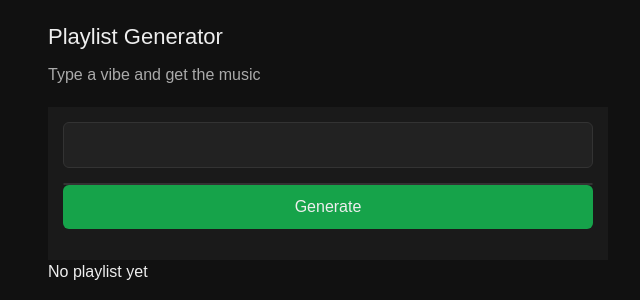
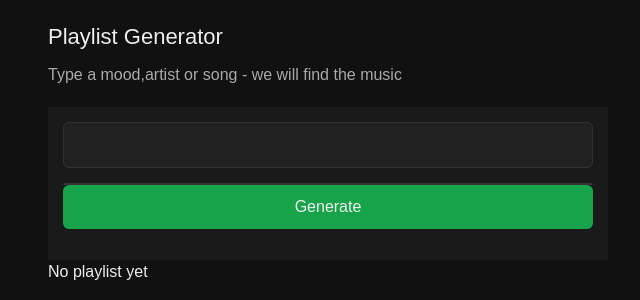
Before and after one commit to Renjini221/plalistgen, a Python web app: template templates/index.html in a window 1280 px wide. Shown: the top 300 px of the page, without its empty margins (312-952 px from the left). Run offline with Jinja, Linux system fonts and the light colour scheme; the template is opened without the code that fills it, so the values that code supplies are empty; some libraries are stand-ins or nearby versions.

Commit message:
Refactor index.html for improved UI and functionality
Updated the HTML structure and styling for the Playlist Generator, improving user interface and experience.

```diff
--- a/templates/index.html
+++ b/templates/index.html
@@ -116,7 +116,7 @@ body{
             <body>
                 <div class="wrap">
 <div class="head">Playlist Generator</div>
-<div class="sub">Type a vibe and get the music</div>
+<div class="sub">Type a mood,artist or song - we will find the music</div>
 <div class="box">
     <form method="POST">
         <input class="input" name="prompt" id="searchBox" autocomplete="off" required>
@@ -273,7 +273,7 @@ document.querySelectorAll(".player button") .forEach(b=>{
         const audio = audioEl ? audioEl.src : "";
         const img = imgEl ? imgEl.src : "";
 
-        // 🔥 IMPORTANT: only push VALID songs
+
         if(title && audio){
             songs.push({
                 name: title,
@@ -296,7 +296,7 @@ document.querySelectorAll(".player button") .forEach(b=>{
 
     localStorage.setItem("playlists", JSON.stringify(all));
 
-    console.log("Saved:", songs); // 🔥 debug
+    console.log("Saved:", songs);
     alert("Playlist saved");
 }
 
```
